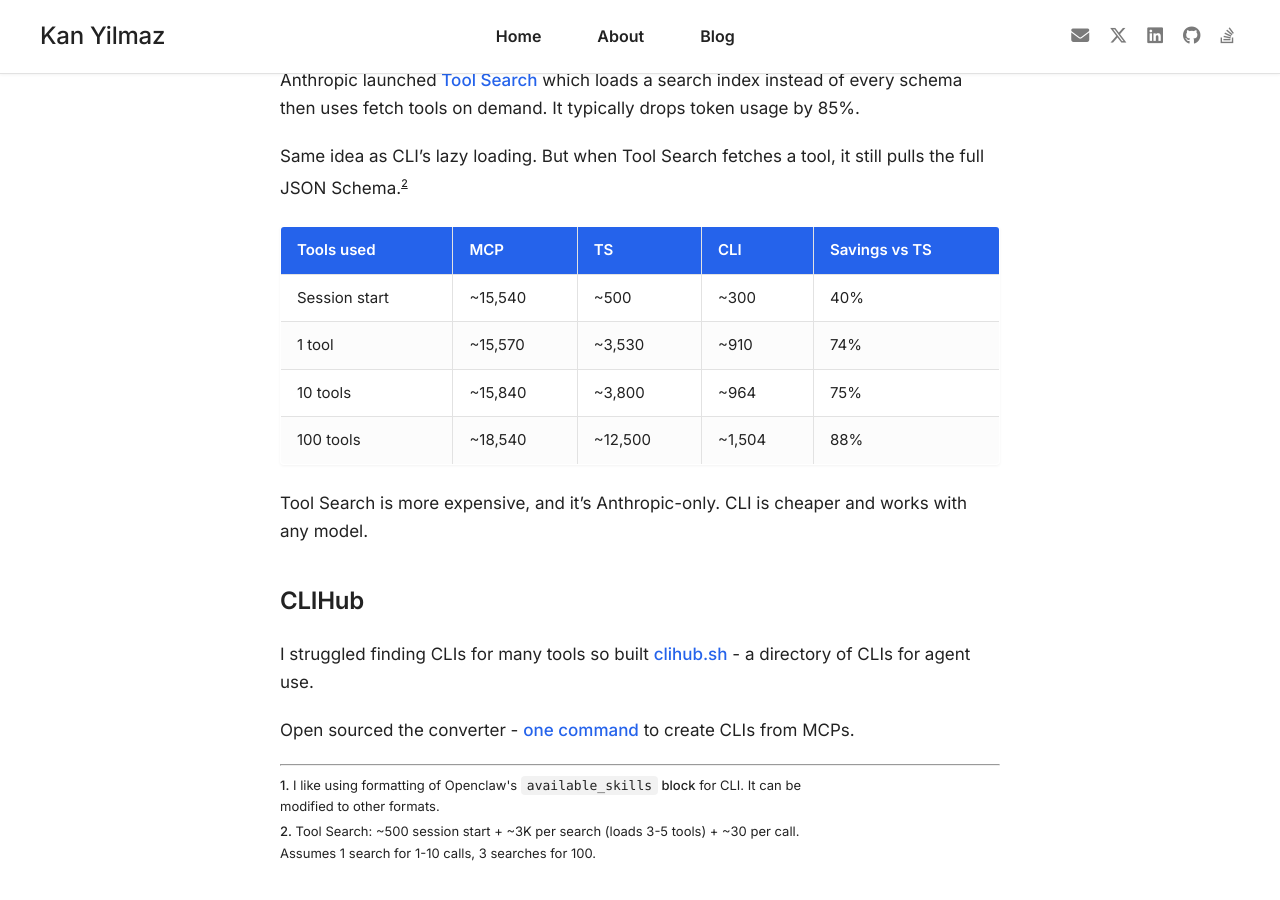
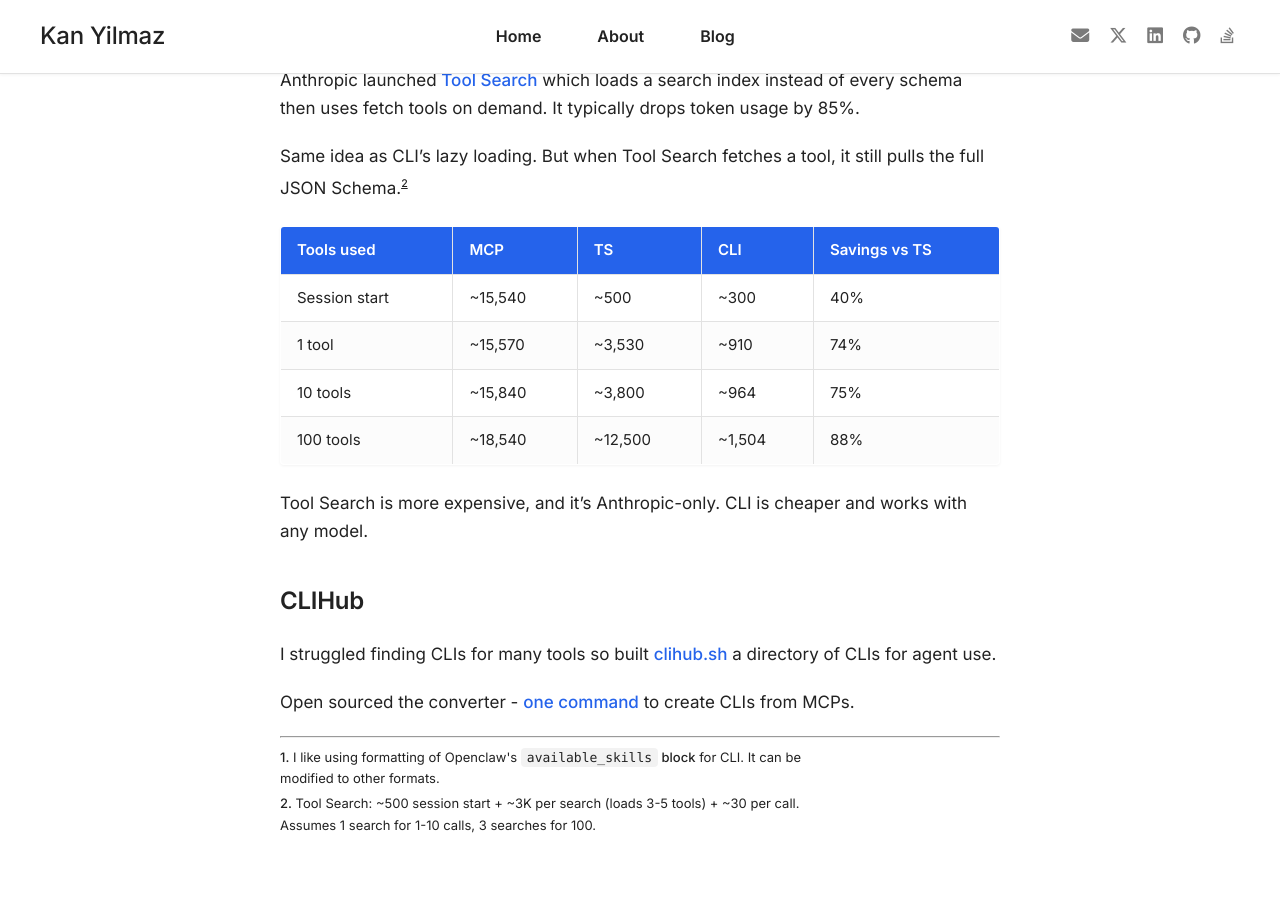
Before and after one commit to thellimist/thellimist.github.io, a Jekyll site: the page built from _posts/2026-02-23-cli-vs-mcp.md, in a window 1280 px wide and 900 px high, scrolled down 3049 px. Built offline with Jekyll 4.4.1, drawn with Linux system fonts in a browser that asks for light colours; after the commit the page ends 3921 px from its top, so only the background shows below that.

Commit message:
remove punction

```diff
--- a/_posts/2026-02-23-cli-vs-mcp.md
+++ b/_posts/2026-02-23-cli-vs-mcp.md
@@ -135,7 +135,7 @@
 
 ## CLIHub
 
-I struggled finding CLIs for many tools so built [clihub.sh](https://clihub.sh) - a directory of CLIs for agent use.
+I struggled finding CLIs for many tools so built [clihub.sh](https://clihub.sh) a directory of CLIs for agent use.
 
 Open sourced the converter - [one command](https://github.com/thellimist/clihub) to create CLIs from MCPs.
 
```
